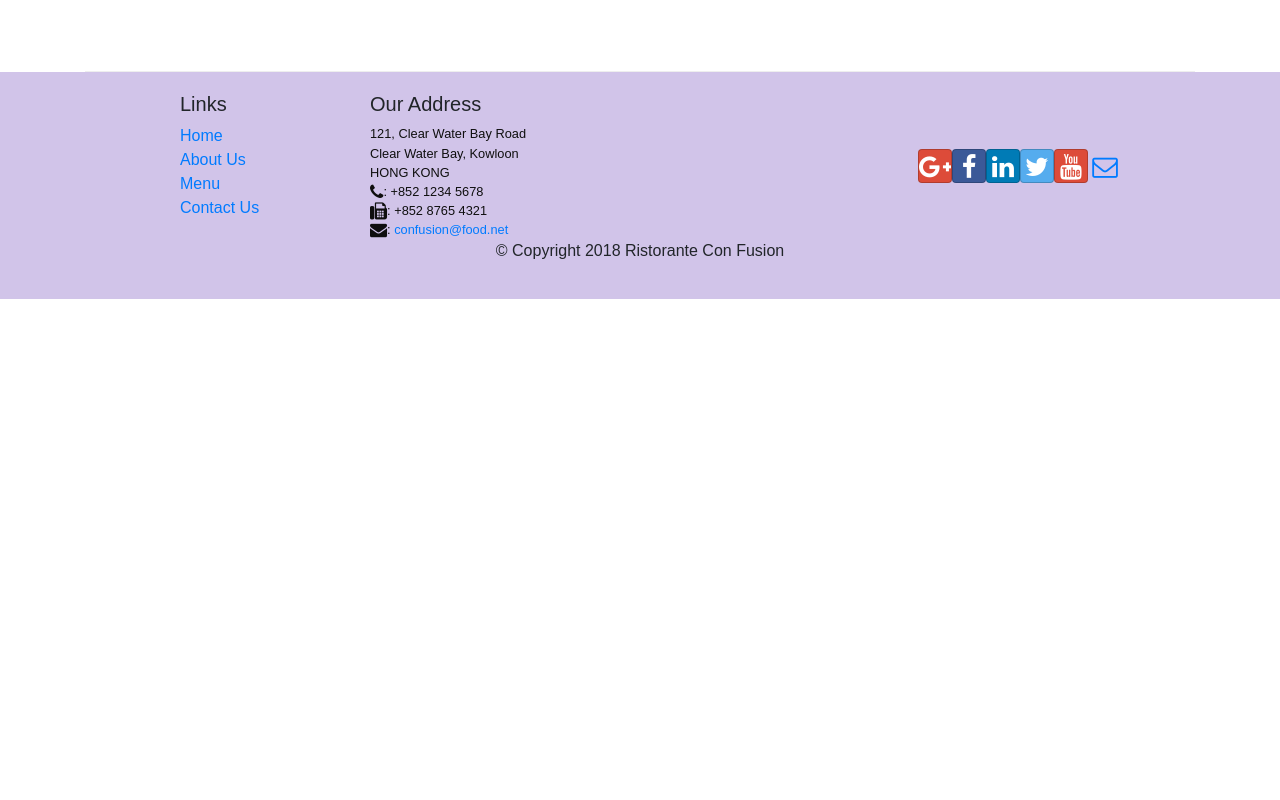
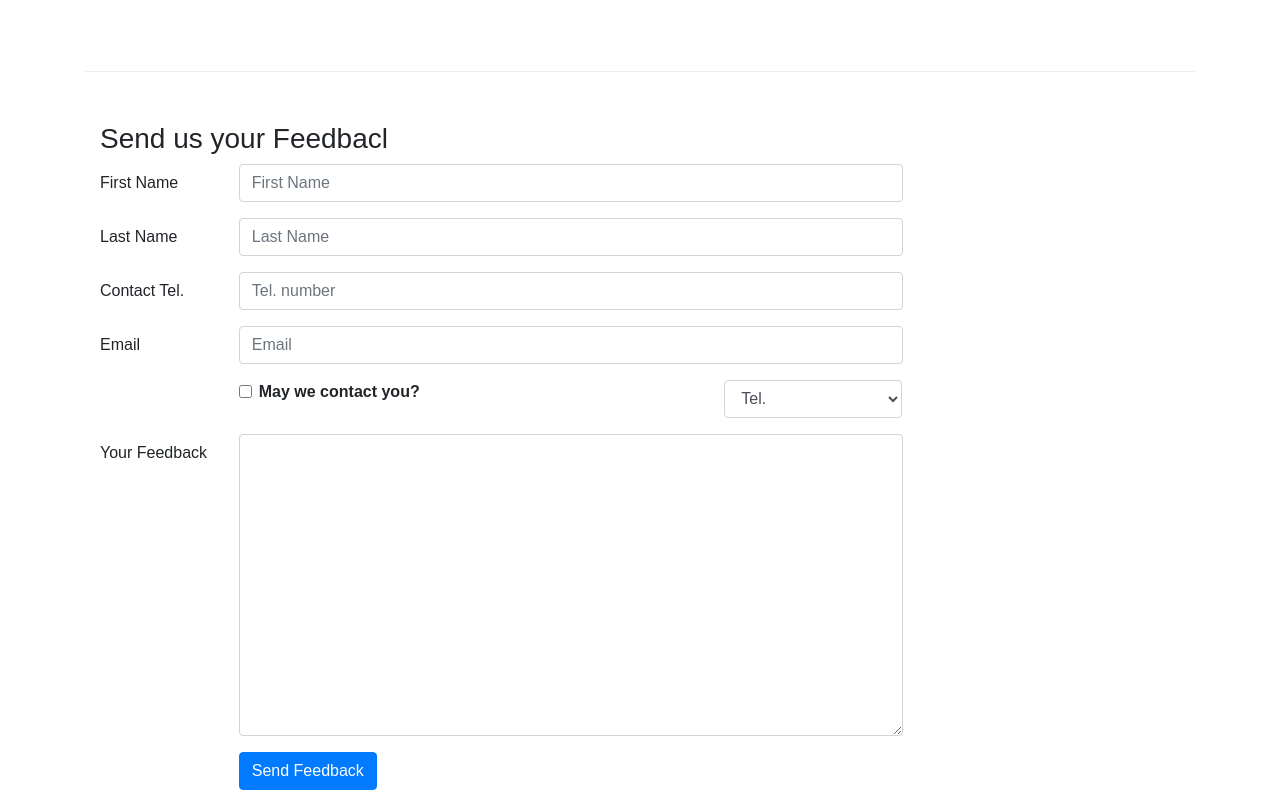
Before and after one commit to RamsesNtibu/Front-End-React, a React (Create React App) app: page /contactus in a window 1280 px wide. Shown: the part 800-1600 px from the top of the page. Before the commit the page ends 1099 px from the top, so only its background shows below. Built offline with nearby package versions, Linux system fonts and the light colour scheme.

Commit message:
controlled form

```diff
--- a/src/components/ContactComponent.js
+++ b/src/components/ContactComponent.js
@@ -1,8 +1,42 @@
-import React from "react";
-import { Breadcrumb, BreadcrumbItem } from "reactstrap";
+import React, { Component } from "react";
+import { Breadcrumb, BreadcrumbItem, Button, Form, FormGroup, Label, Input, Col } from "reactstrap";
 import { Link } from "react-router-dom";
 
-function Contact(props) {
+class Contact extends Component {
+  constructor(props) {
+    super(props);
+
+    this.state = {
+      firstname: "",
+      lastname: "",
+      telnum: "",
+      email: "",
+      agree: false,
+      contactType: "Tel.",
+      message: "",
+    };
+
+    this.handleSubmit = this.handleSubmit.bind(this);
+    this.handleInputChange= this.handleInputChange.bind(this);
+  }
+
+  handleInputChange(event) {
+    const target = event.target;
+    const value = target.type === 'checkbox' ? target.checked : target.value;
+    const name = target.name;
+
+    this.setState({
+      [name]: value
+    })
+  }
+
+  handleSubmit(event) {
+    console.log("Current State is: " + JSON.stringify(this.state));
+    alert("Current State is: " + JSON.stringify(this.state));
+    event.preventDefault();
+  }
+
+  render() {
     return (
       <div className="container">
         <div className="row">
@@ -54,8 +88,81 @@
             </div>
           </div>
         </div>
+        <div className="row row-content">
+          <div className="col-12">
+            <h3>Send us your Feedbacl</h3>
+          </div>
+          <div className="col-12 col-md-9">
+            <Form onSubmit={this.handleSubmit}>
+              <FormGroup row>
+                <Label for="firstname" md={2}>
+                  First Name
+                </Label>
+                <Col md={10}>
+                  <Input type="text" id="firstname" name="firstname" placeholder="First Name" value={this.state.firstname} onChange={this.handleInputChange}/>
+                </Col>
+              </FormGroup>
+              <FormGroup row>
+                <Label for="lastname" md={2}>
+                  Last Name
+                </Label>
+                <Col md={10}>
+                  <Input type="text" id="lastname" name="lastname" placeholder="Last Name" value={this.state.lastname} onChange={this.handleInputChange}/>
+                </Col>
+              </FormGroup>
+              <FormGroup row>
+                <Label htmlFor="telnum" md={2}>
+                  Contact Tel.
+                </Label>
+                <Col md={10}>
+                  <Input type="tel" id="telnum" name="telnum" placeholder="Tel. number" value={this.state.telnum} onChange={this.handleInputChange} />
+                </Col>
+              </FormGroup>
+              <FormGroup row>
+                <Label htmlFor="email" md={2}>
+                  Email
+                </Label>
+                <Col md={10}>
+                  <Input type="email" id="email" name="email" placeholder="Email" value={this.state.email} onChange={this.handleInputChange} />
+                </Col>
+              </FormGroup>
+              <FormGroup row>
+                <Col md={{ size: 6, offset: 2 }}>
+                  <FormGroup check>
+                    <Label check>
+                      <Input type="checkbox" name="agree" checked={this.state.agree} onChange={this.handleInputChange} />{" "}
+                      <strong>May we contact you?</strong>
+                    </Label>
+                  </FormGroup>
+                </Col>
+                <Col md={{ size: 3, offset: 1 }}>
+                  <Input type="select" name="contactType" value={this.state.contactType} onChange={this.handleInputChange}>
+                    <option>Tel.</option>
+                    <option>Email</option>
+                  </Input>
+                </Col>
+              </FormGroup>
+              <FormGroup row>
+                <Label htmlFor="message" md={2}>
+                  Your Feedback
+                </Label>
+                <Col md={10}>
+                  <Input type="textarea" id="message" name="message" rows="12" value={this.state.message} onChange={this.handleInputChange}></Input>
+                </Col>
+              </FormGroup>
+              <FormGroup row>
+                <Col md={{ size: 10, offset: 2 }}>
+                  <Button type="submit" color="primary">
+                    Send Feedback
+                  </Button>
+                </Col>
+              </FormGroup>
+            </Form>
+          </div>
+        </div>
       </div>
     );
   }
+}
 
 export default Contact;
```
Lines whose indentation alone changed are shown as unchanged.
